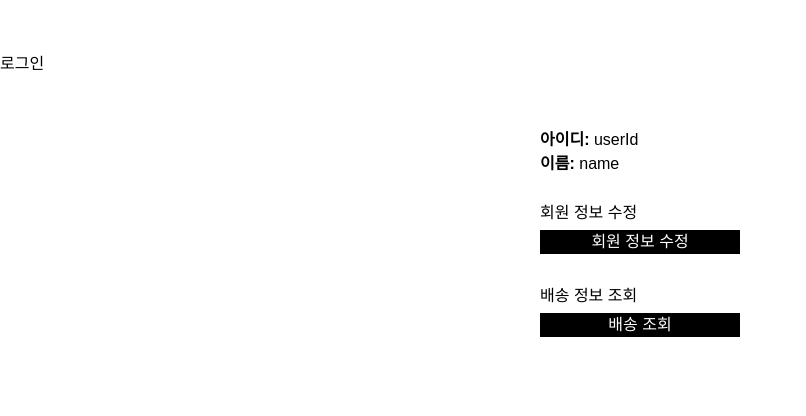
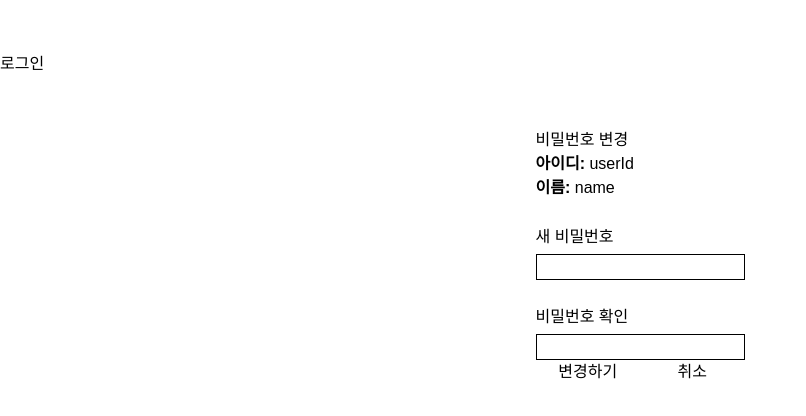
Before and after one commit to LJIEUN/evenly-front, a Next.js app: page /mypage in a window 1280 px wide. Both pictures are taken after a click on the button "회원 정보 수정". Shown: the top 416 px of the page, without its empty margins (0-806 px from the left). Built offline with nearby package versions, Linux system fonts and the light colour scheme; no server answers.

Commit message:
회원 정보 수정 폼 생성, 기본 틀 작성

```diff
--- /dev/null
+++ b/src/app/mypage/EditForm.tsx
@@ -0,0 +1,29 @@
+"use client";
+import { useState } from "react";
+
+export default function EditForm({ user, onCancel }: { user: { userId: string; name: string } | null; onCancel: () => void }) {
+    const [password, setPassword] = useState("");
+    const [confirmPassword, setConfirmPassword] = useState("");
+    const [message, setMessage] = useState("");
+
+
+
+    return (
+        <div className="max-w-md mx-auto mt-10 p-6 bg-white shadow-lg rounded-lg">
+            <h3 className="text-xl font-bold mb-4">비밀번호 변경</h3>
+            {message && <p className="text-red-500">{message}</p>}
+            <form>
+                <p><strong>아이디:</strong> {user?.userId || "userId"}</p>
+                <p><strong>이름:</strong> {user?.name || "name"}</p>
+                <label className="block text-gray-700 mt-[25px] mb-[5px]">새 비밀번호</label>
+                <input type="password" value={password} onChange={(e) => setPassword(e.target.value)} className="border bg-white p-2 w-full" required />
+                <label className="block text-gray-700 mt-[25px] mb-[5px]">비밀번호 확인</label>
+                <input type="password" value={confirmPassword} onChange={(e) => setConfirmPassword(e.target.value)} className="border bg-white p-2 w-full" required />
+                <div className="flex gap-3 mt-4">
+                    <button type="submit" className="w-full bg-green-500 text-white py-2 rounded hover:bg-green-700">변경하기</button>
+                    <button type="button" className="w-full bg-gray-400 text-white py-2 rounded hover:bg-gray-600" onClick={onCancel}>취소</button>
+                </div>
+            </form>
+        </div>
+    );
+}
--- a/src/app/mypage/page.tsx
+++ b/src/app/mypage/page.tsx
@@ -1,5 +1,6 @@
 "use client";
 import { useEffect, useState } from "react";
+import EditForm from "./EditForm";
 
 export default function MyPage() {
     const [user, setUser] = useState<{ userId: string; name: string } | null>(null);
@@ -22,6 +23,11 @@ export default function MyPage() {
         fetchUser();
     }, []);
 
+    // 회원 정보 수정 클릭 시 EditForm 표시
+    if (view === "edit") {
+        return <EditForm user={user} onCancel={() => setView("main")} />;
+    }
+
     return (
         <div className="max-w-md mx-auto mt-10 p-6 bg-white shadow-lg rounded-lg">
             <div>
```
